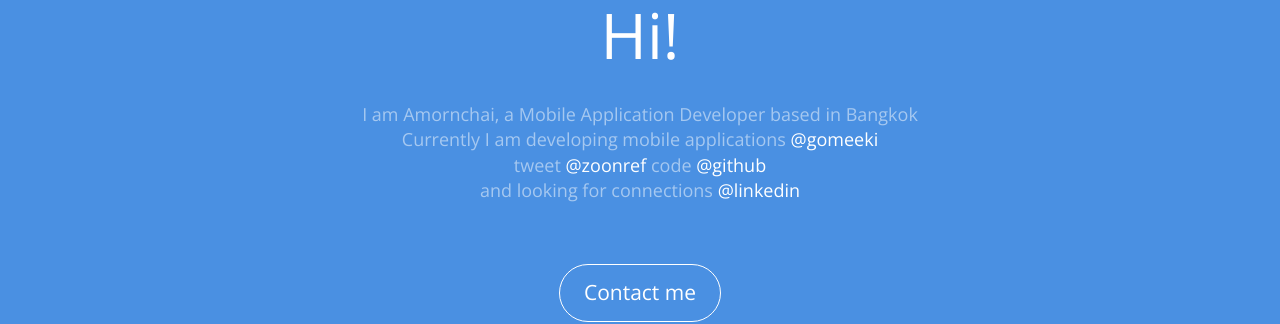
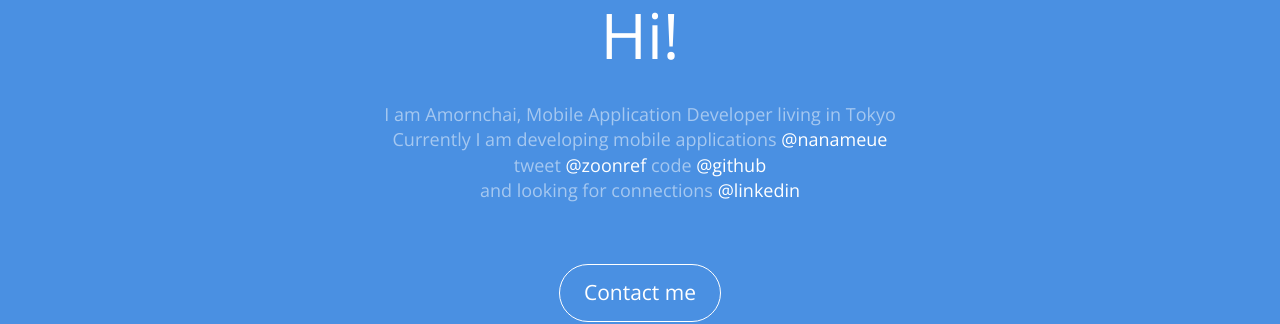
Before and after one commit to zoonooz/zoonooz.github.io, a Jekyll site: the page built from index.html, in a window 1280 px wide. Shown: the part 308-632 px from the top of the page. Built offline with Jekyll 4.4.1, drawn with Linux system fonts in a browser that asks for light colours; nearby versions of some CDN libraries; Markdown is read by kramdown in place of the engine named in the settings.

Commit message:
update bio

```diff
--- a/index.html
+++ b/index.html
@@ -10,7 +10,7 @@
   </div>
   <h1>Hi!</h1>
   <br/>
-  <p class="lead">I am Amornchai, a Mobile Application Developer based in Bangkok<br/>Currently I am developing mobile applications <a href="http://www.gomeeki.com/">@gomeeki</a> <br/>tweet <a href="http://www.twitter.com/zoonref">@zoonref</a> code <a href="http://github.com/zoonooz">@github</a> <br/>and looking for connections <a href="http://th.linkedin.com/in/zoonref/">@linkedin</a></p>
+  <p class="lead">I am Amornchai, Mobile Application Developer living in Tokyo<br/>Currently I am developing mobile applications <a href="http://nanameue.jp/">@nanameue</a> <br/>tweet <a href="http://www.twitter.com/zoonref">@zoonref</a> code <a href="http://github.com/zoonooz">@github</a> <br/>and looking for connections <a href="http://th.linkedin.com/in/zoonref/">@linkedin</a></p>
   <br/>
   <br/>
   <p><a class="btn btn-lg btn-default" href="mailto:zoonref@gmail.com" role="button">Contact me</a></p>
```
